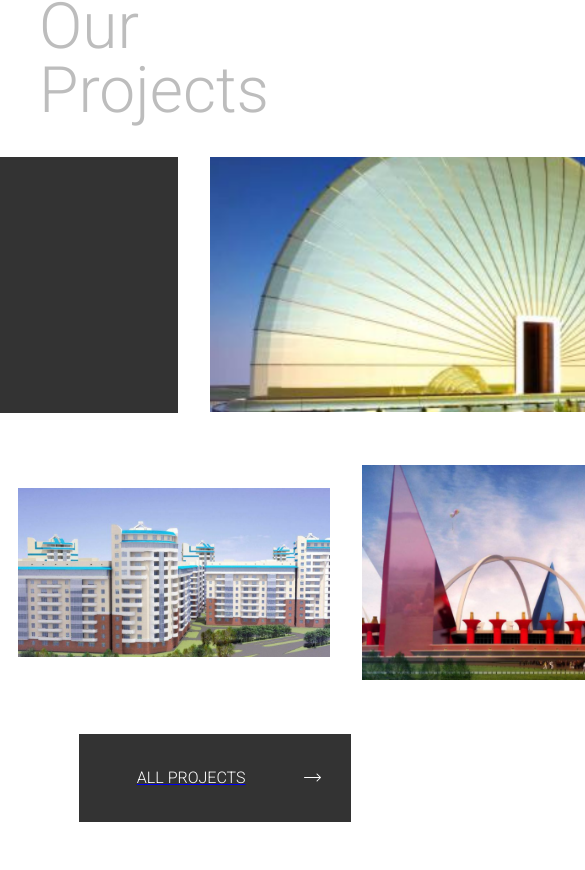
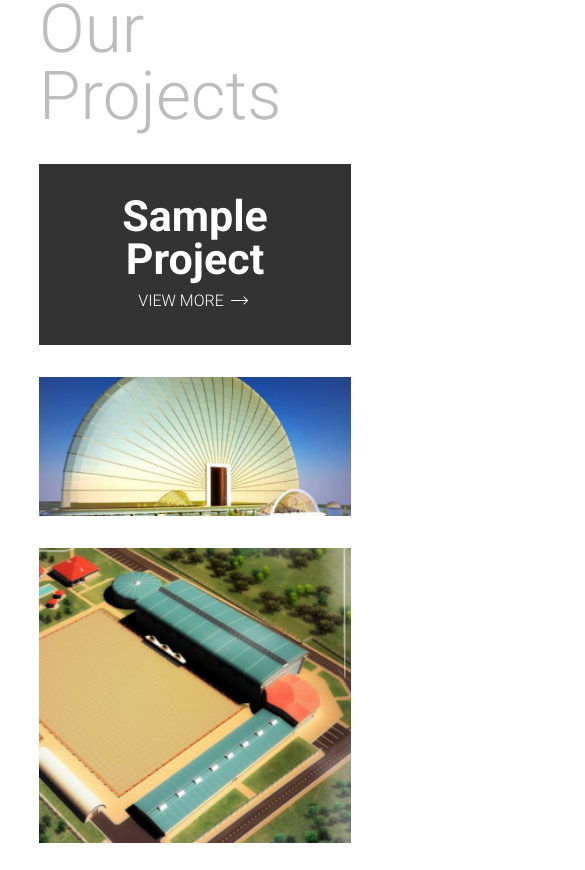
Before and after one commit to AdamJednacz/Projekt-9, a React (Create React App) app in the folder my-app/: page / in a window 390 px wide. Shown: the part 2294-3164 px from the top of the page, 585 px wide, since content can reach past the window. Built offline with nearby package versions, Linux system fonts and the light colour scheme; a small style sheet from the web is missing.

Commit message:
Projects_view phone

```diff
--- a/my-app/src/scss/style/_header.scss
+++ b/my-app/src/scss/style/_header.scss
@@ -3,7 +3,6 @@ header{
   justify-content: center;
   padding: 2vh 0;
   box-shadow: 0 2px 4px rgba(0, 0, 0, 0.1);
-
   background-color: #FFFFFF;
   z-index: 1;
   @include phone{
@@ -16,9 +15,7 @@ header{
     flex-direction: row;
     justify-content: space-between;
     width: 100%;
-
     img{
-
     }
     .header_menu{
       width: 50%;
--- a/my-app/src/scss/style/_mission.scss
+++ b/my-app/src/scss/style/_mission.scss
@@ -2,11 +2,9 @@
   display: flex;
   justify-content: center;
   padding: 3em  0 ;
-
   .container {
     display: flex;
     flex-direction: column;
-
     h1 {
       color: #BDBDBD;
       font-size: 6vh;
@@ -15,7 +13,6 @@
 
       }
     }
-
     .mission_items {
       display: flex;
       width: 100%;
@@ -44,7 +41,6 @@
             font-size: 192px;
           }
         }
-
         p {
           width: 50%;
           font-size: 24px;
--- a/my-app/src/scss/style/_projects_view.scss
+++ b/my-app/src/scss/style/_projects_view.scss
@@ -2,75 +2,83 @@
   display: flex;
   justify-content: center;
   padding: 3em 0;
-
   .container {
     display: flex;
     flex-direction: column;
   }
-
   h1 {
     color: #BDBDBD;
-    font-size: 64px;
+    font-size: 8vh;
     margin-bottom: 4vh;
     font-weight: 300;
   }
-
   .projects_view_items {
     position: relative;
-
     .projects_view_item {
       display: flex;
       align-items: center;
       justify-content: center;
       width: 100%;
       gap: 2em;
-
+      @include phone{
+        flex-direction: column;
+        gap: 0;
+      }
       .projects_view_item_text {
         background-color: #333333;
         padding: 3em 20em 3em 2em;
-
+        @include phone {
+          padding: 8vw;
+          width: 80%;
+          text-align: center;
+        }
         h2 {
-          font-size: 64px;
+          font-size: 5.1vh;
           color: #FFFFFF;
           font-weight: 700;
         }
-
           .projects_view_item_text_btn {
             display: flex;
             align-items: center;
             margin-top: 1vh;
-
+            @include phone {
+              justify-content: center;
+              align-items: center;
+            }
             p {
               text-transform: uppercase;
               font-weight: 300;
               color: #FFFFFF;
             }
-
             img {
               margin-left: 1vw;
-
             }
           }
         }
-
       .projects_view_item_text_img {
-
+        @include phone{
+          width: 100%;
+          margin-top: 2em;
         }
-
+      }
       .projects_view_item_img {
         width: 100%;
         margin-top: 2em;
-
+        @include phone{
+          width: 100%;
+        }
         &:nth-of-type(1) {
           margin-left: 0;
         }
       }
-
     }
-
   }
-
-  .link {  align-self: flex-end;
+  .link {
+    align-self: flex-end;
+    text-decoration: none;
+    @include phone{
+      align-self: center;
+    }
     .projects_view_btn {
       position: relative;
       background-color: #333333;
@@ -80,20 +88,15 @@
       margin-top: 4vh;
       padding: 2em 0 2em 2em;
       width: 15em;
-
-
-
       p {
         text-transform: uppercase;
         font-weight: 300;
         color: #FFFFFF;
         text-decoration: none;
       }
-
       img {
         margin-left: 1vw;
       }
-
     }
   }
 }
--- a/my-app/src/scss/style/_view.scss
+++ b/my-app/src/scss/style/_view.scss
@@ -37,12 +37,10 @@
           text-transform: uppercase;
           font-weight: 300;
         }
-
         h2 {
           font-size: 8vh;
           font-weight: 700;
         }
-
         .view_item_text_arrow_container {
           width: 100%;
           @include phone {
@@ -67,7 +65,6 @@
               background-color: black;
             }
           }
-
         }
         .view_item_text_numbers{
           display: flex;
@@ -126,8 +123,6 @@
     }
   }
 }
-
-
 .animate{
   animation: ease-in opacity 1s;
 }
@@ -135,7 +130,6 @@
   0%{
     opacity: 0;
   }
-
   100%{
     opacity: 1;
   }
```
Lines whose indentation alone changed are shown as unchanged.
